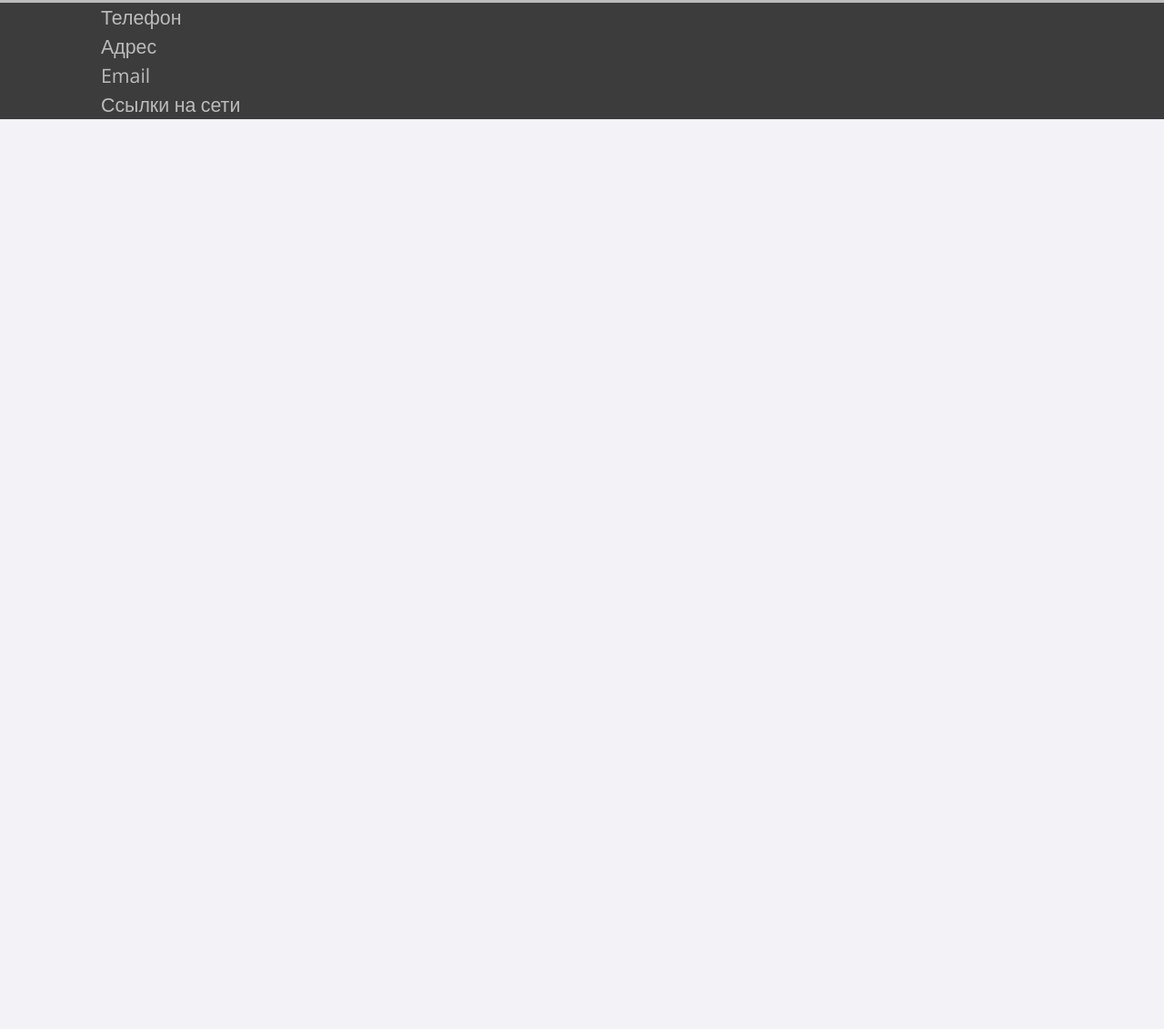
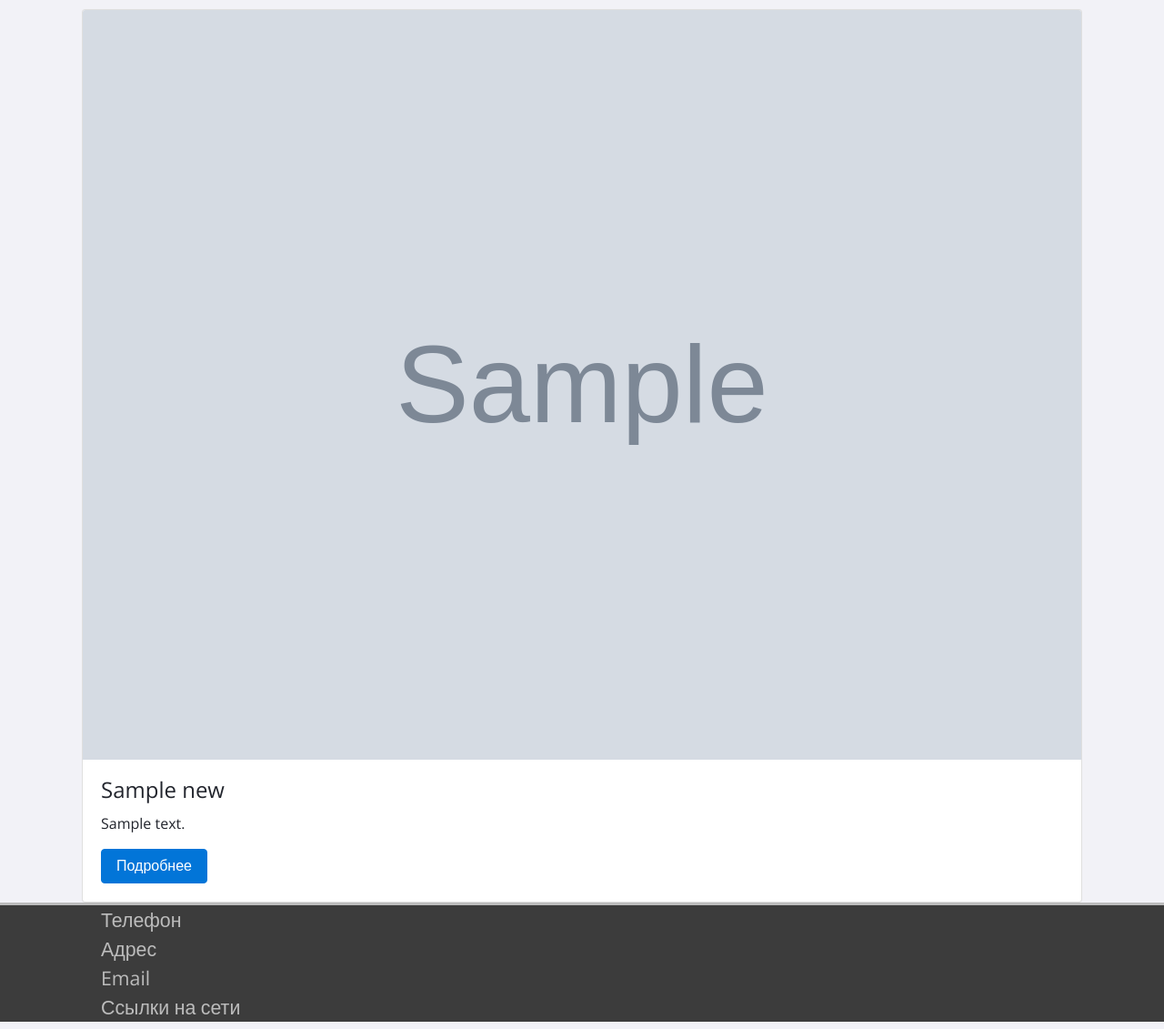
Before and after one commit to subher0/olympic-games-2018, a Django app: page /news in a window 1280 px wide. Shown: the part 56-1187 px from the top of the page at 91% size. Before the commit the page ends 187 px from the top, so only its background shows below. Run offline with Django 3.2, Linux system fonts and the light colour scheme; tables that the repository leaves empty hold one stand-in row (values such as "Sample post"); grey boxes marked "Sample" are stand-in pictures; some libraries are stand-ins or nearby versions.

Commit message:
News representation added

```diff
--- a/main/admin.py
+++ b/main/admin.py
@@ -2,6 +2,8 @@ from django.contrib import admin
 
 from .models.article import Article
 from .models.profile import Profile
+from .models.news import News
 
 admin.site.register(Article)
 admin.site.register(Profile)
+admin.site.register(News)
--- a/main/models/__init__.py
+++ b/main/models/__init__.py
@@ -1,2 +1,3 @@
 from .article import Article
 from .profile import Profile
+from .news import News
--- /dev/null
+++ b/main/models/news.py
@@ -0,0 +1,23 @@
+from django.db import models
+from django.utils.timezone import now
+from .utils import make_filepath
+from uuid import uuid4
+
+class NewsManager(models.Manager):
+    def getAllNews(self):
+        try:
+            result = self.order_by('date').reverse()
+        except Exception:
+            result = None
+        return result
+
+class News(models.Model):
+    date = models.DateTimeField(verbose_name='publication date', default=now)
+    title = models.TextField(verbose_name='news title')
+    text = models.TextField(verbose_name='news text')
+    short_text = models.CharField(verbose_name='news short text', max_length=512, default='No description')
+    image = models.ImageField(verbose_name='news image', default='no_image.jpg', upload_to=make_filepath)
+    objects = NewsManager()
+
+    def __str__(self):
+        return self.title
--- /dev/null
+++ b/main/models/utils.py
@@ -0,0 +1,6 @@
+import uuid
+
+def make_filepath(instance, filename):
+    new_filename = "%s.%s" % (uuid.uuid4(),
+                             filename.split('.')[-1])
+    return '/'.join([instance.__class__.__name__.lower(), new_filename])
--- /dev/null
+++ b/main/templates/main/elements/newsT.html
@@ -0,0 +1,26 @@
+<div class="card">
+    <img class="card-img-top" src="/media/{{ news_item.image }}" alt="Card image cap">
+    <div class="card-block">
+        <h4 class="card-title">{{ news_item.title }}</h4>
+        <p class="card-text">{{ news_item.short_text }}</p>
+        <button class="btn btn-primary" data-toggle="modal" data-target="#u{{ news_item.id }}">Подробнее</button>
+    </div>
+    <!-- Popup -->
+    <div id="u{{ news_item.id }}" class="modal fade" role="dialog">
+        <div class="modal-dialog">
+            <div class="modal-content">
+                <div class="modal-header">
+                    <button type="button" class="close" data-dismiss="modal">&times;</button>
+                    <h4 class="modal-title">{{ news_item.title }}</h4>
+                </div>
+                <div class="modal-body">
+                    <p>{{ news_item.text }}</p>
+                </div>
+                <div class="modal-footer">
+                    <button type="button" class="btn btn-default" data-dismiss="modal">Закрыть</button>
+                </div>
+            </div>
+
+        </div>
+    </div>
+</div>
--- a/main/templates/main/gen_templ.html
+++ b/main/templates/main/gen_templ.html
@@ -18,6 +18,7 @@
         <link href="/static/third_party/bootstrap/css/bootstrap.min.css" rel="stylesheet">
         <link href="/static/css/general.css" rel="stylesheet">
         <link href="/static/css/constants.css" rel="stylesheet">
+        <link href="/static/css/news.css" rel="stylesheet">
     {% endcompress %}
 </head>
 <body>
--- a/main/templates/main/news.html
+++ b/main/templates/main/news.html
@@ -1,5 +1,15 @@
 {% extends "main/gen_templ.html" %}
 
 {% block nav-news %}
-     <li class="nav-item active"><a class="nav-link" href="/news">Новости<span class="sr-only"></span></a></li>
+    <li class="nav-item active"><a class="nav-link" href="/news">Новости<span class="sr-only"></span></a></li>
 {% endblock nav-news %}
+
+{% block content %}
+    <div class="container">
+        <div class="card-deck">
+            {% for news_item in news %}
+                {% include "main/elements/newsT.html" %}
+            {% endfor %}
+        </div>
+    </div>
+{% endblock content %}
--- a/main/views/index.py
+++ b/main/views/index.py
@@ -1,5 +1,6 @@
 from django.http import HttpResponse
 from django.template import loader
+
 
 def index_view(request):
     template = loader.get_template('main/index.html')
--- a/main/views/news.py
+++ b/main/views/news.py
@@ -1,6 +1,11 @@
 from django.http import HttpResponse
 from django.template import loader
+from ..models.news import News
 
 def news_view(request):
+    news = News.objects.getAllNews()
+    context = {
+        'news': news,
+    }
     template = loader.get_template('main/news.html')
-    return HttpResponse(template.render({}, request))
+    return HttpResponse(template.render(context, request))
--- /dev/null
+++ b/static/css/news.css
@@ -0,0 +1,12 @@
+.card {
+    width: 300px;
+    display: inline-block;
+    margin-top: 10px;
+    margin-right: 5px;
+    margin-left: 5px;
+}
+
+.card-img-top {
+    width: 100%;
+    height: auto;
+}
```
Also changed, not shown: main/models/article.py (+16 -1 lines), main/migrations/0002_auto_20170804_1039.py (added), main/migrations/0003_auto_20170804_1048.py (added), main/migrations/0004_auto_20170804_1049.py (added), main/migrations/0005_auto_20170804_1050.py (added), main/migrations/0006_auto_20170804_1351.py (added), 1 other file.
